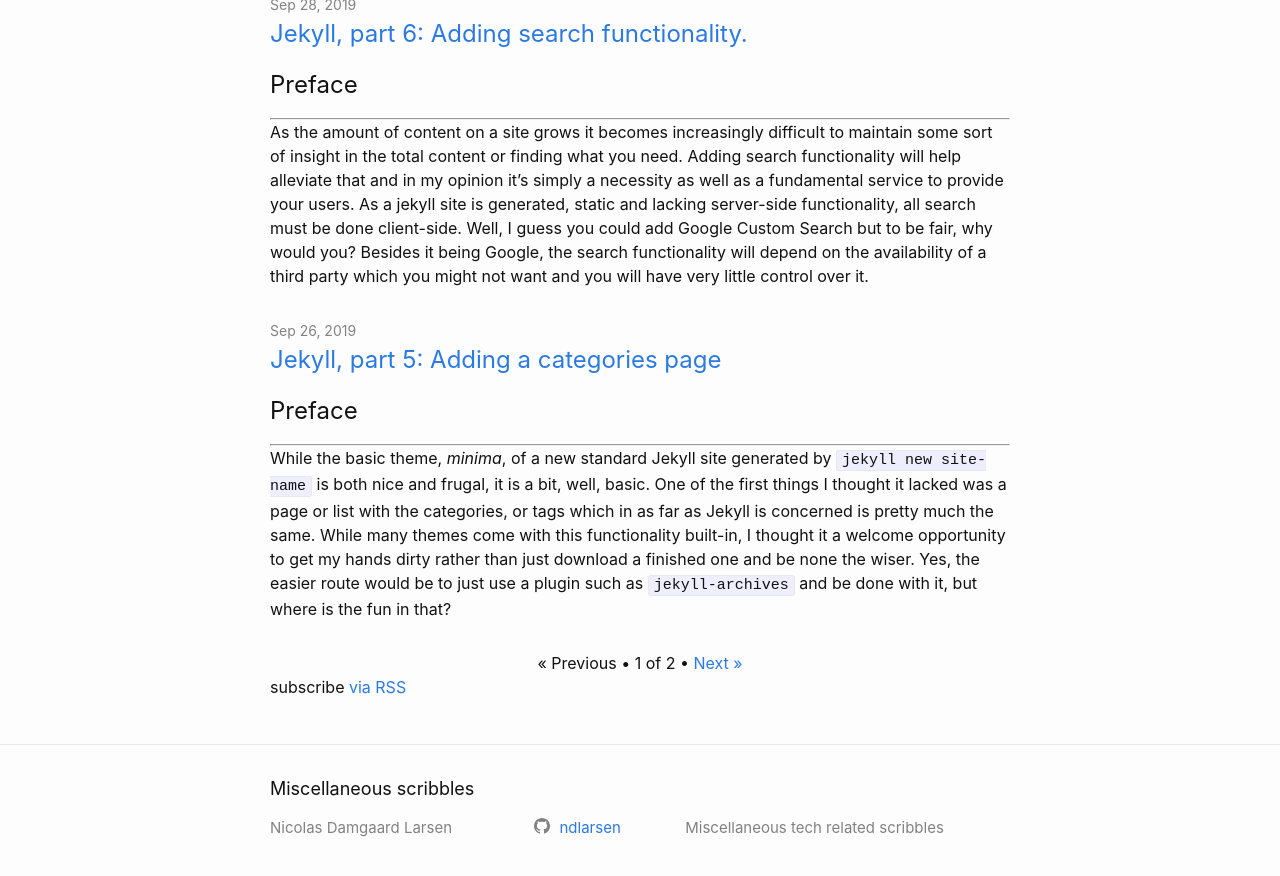
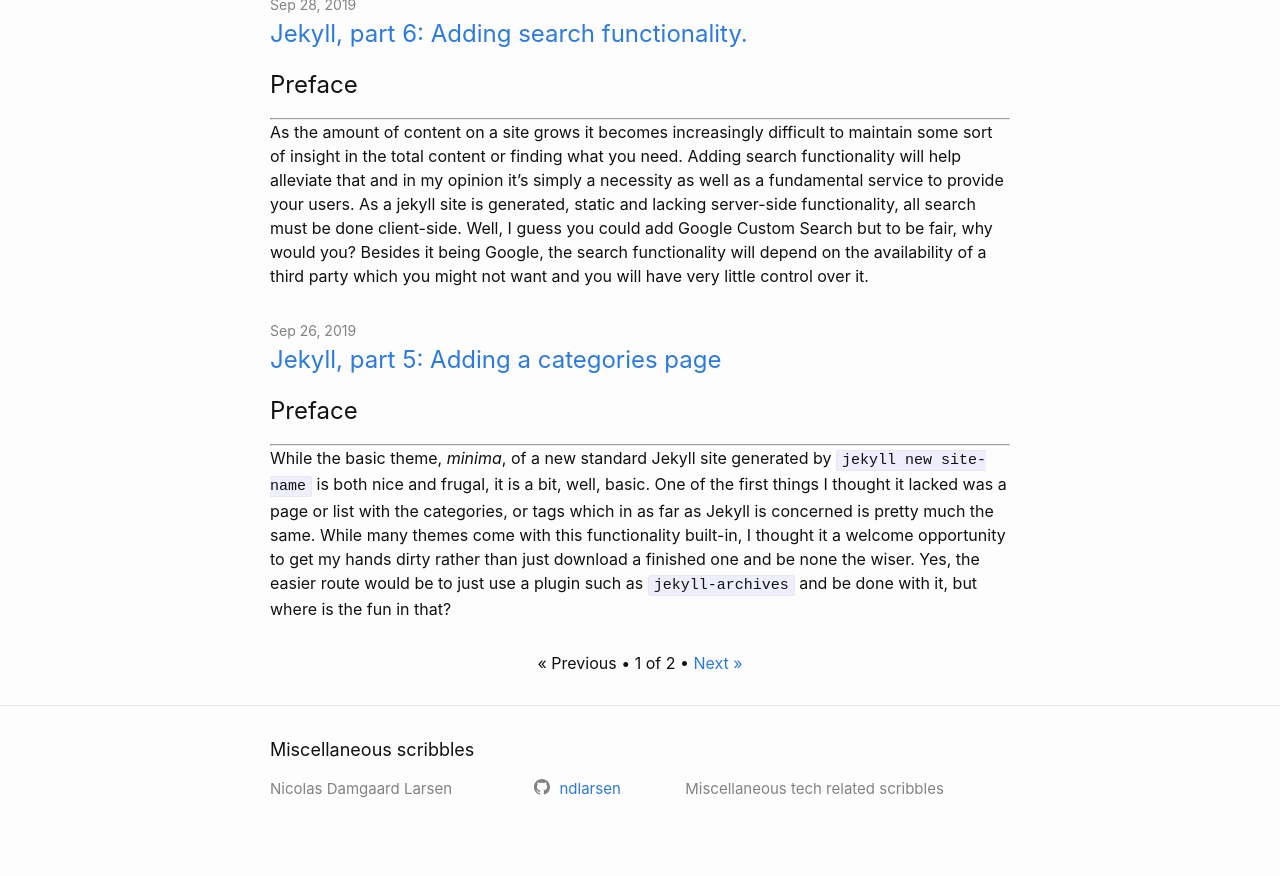
Before and after one commit to ndlarsen/ndlarsen.github.io, a Jekyll site: the page built from index.html, in a window 1280 px wide and 900 px high, scrolled down 943 px. Shown: the top 876 px of the window. Built offline with Jekyll 4.4.1, drawn with Linux system fonts in a browser that asks for light colours; the list of posts is cut into pages by our own code.

Commit message:
Removed rss subscribe link

```diff
--- a/_config.yml
+++ b/_config.yml
@@ -36,6 +36,10 @@ github_username: ndlarsen
 minima:
   date_format: "%b %-d, %Y"
 
+# disable RSS subscribe link
+rss_enabled: false
+        #enabled: false
+
 # Build settings
 theme: minima
 plugins:
--- a/_layouts/home.html
+++ b/_layouts/home.html
@@ -48,7 +48,9 @@ layout: default
       {% endif %}
     </div>
     {% endif %}
+    {%- if site.rss.enabled -%}
     <p class="rss-subscribe">subscribe <a href="{{ "/feed.xml" | relative_url }}">via RSS</a></p>
+    {%- endif -%}
   {%- endif -%}
 
 </div>
```
Also changed, not shown: _layouts/post.html (line endings or trailing spaces).
